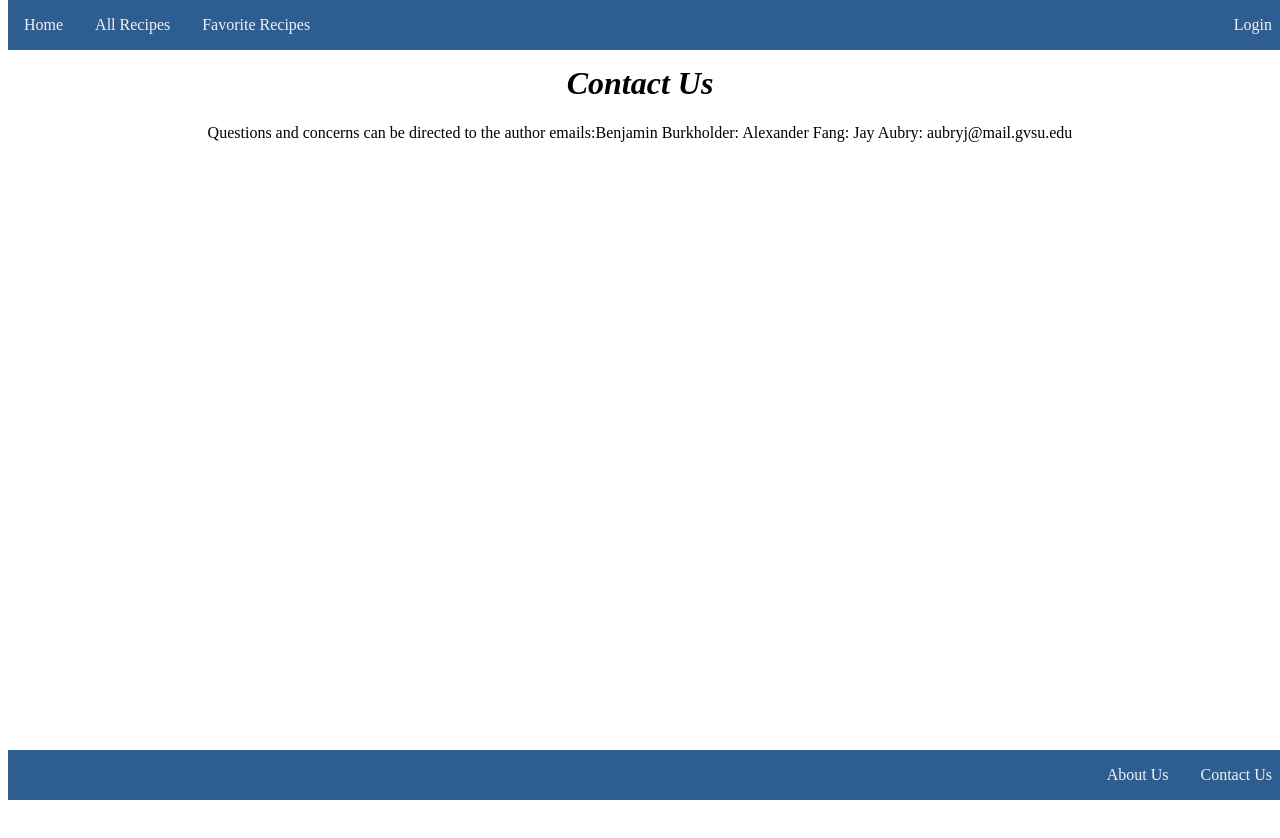
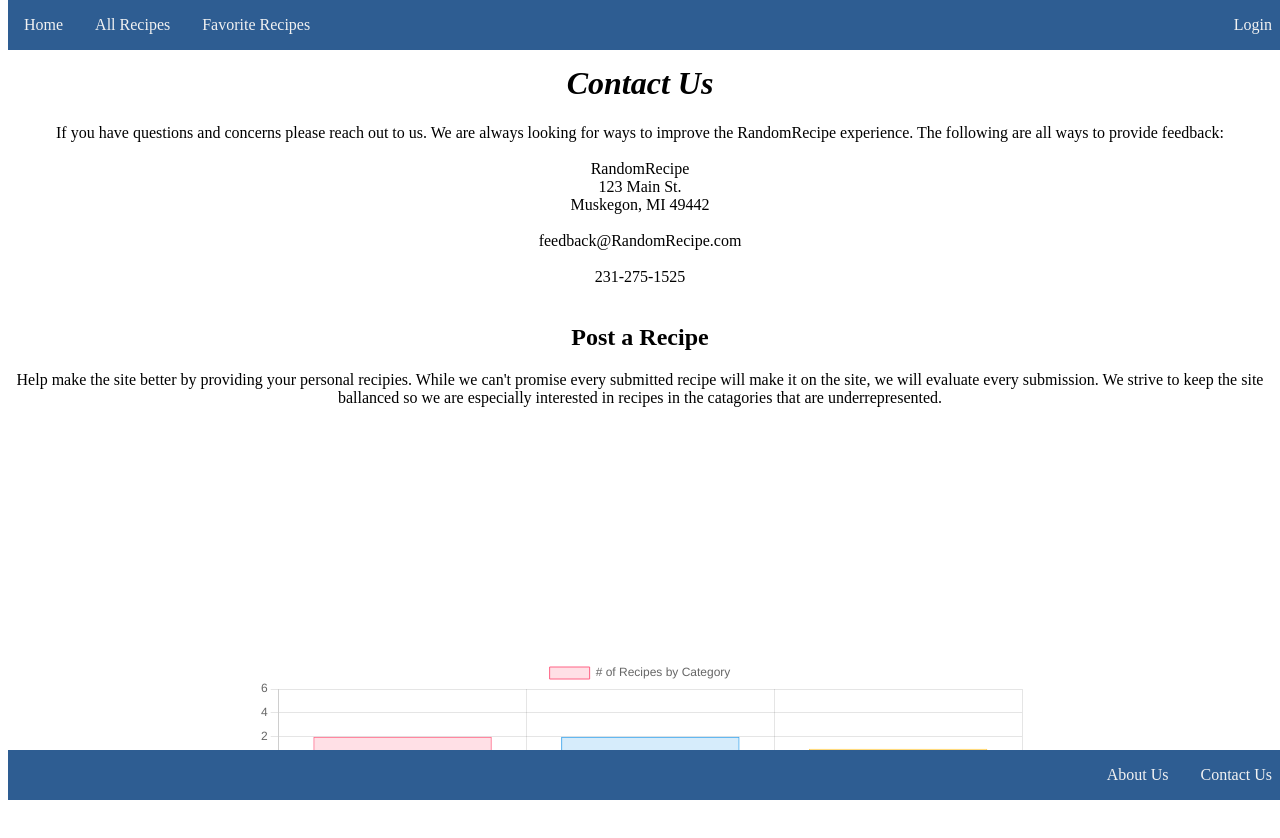
Before and after one commit to alexanderjfang/webappfinal, a Vue app: page /#/contactUs in a window 1280 px wide. Shown: the top 838 px of the page. Before the commit the page ends 800 px from the top, so only its background shows below. Built offline with nearby package versions, Linux system fonts and the light colour scheme.

Commit message:
Updates to About us and Contact US

```diff
--- a/src/views/AboutUs.vue
+++ b/src/views/AboutUs.vue
@@ -10,10 +10,7 @@
     </div>
     <div class="main">
       <h1 class="title">About Us</h1>
-      <a>A couple hungry students who are too indecisive to decide what we want for dinner.</a>
-    </div>
-    <div style="height: 30px">
-      <canvas id="myChart"></canvas>
+      <a>Alex Fang, Ben Burkholder, and Jay Aubry are amature cooks trying to make mealtime easier for everyone.  We think that simple, easy to make recipes should be available in one place without exessive ads or irrelevent backstories.  We are always interested in improving our site, if you have any recipes to add or suggestions please visit our Contact Us page.</a>
     </div>
     <div class = "navbarbottom">
       <a @click="contactUs">Contact Us</a>
@@ -25,7 +22,6 @@
 <script lang="ts">
 import { signOut, getAuth, User, Auth } from 'firebase/auth';
 import { Component, Vue } from 'vue-property-decorator';
-import Chart from 'chart.js/auto';
 @Component
 export default class AboutUs extends Vue {
   //LOGOUT LOGIC
@@ -57,45 +53,7 @@ export default class AboutUs extends Vue {
   }
   mounted():void{
     //LOGOUT LOGIC
-    const ctx = 'myChart';
-    const myChart = new Chart(ctx, {
-    type: 'bar',
-    data: {
-        labels: ['Entree', 'Snack', 'Breakfast'],
-        datasets: [{
-            label: '# of Recipes by Category',
-            data: [2, 2, 1],
-            backgroundColor: [
-                'rgba(255, 99, 132, 0.2)',
-                'rgba(54, 162, 235, 0.2)',
-                'rgba(255, 206, 86, 0.2)'
-            ],
-            borderColor: [
-                'rgba(255, 99, 132, 1)',
-                'rgba(54, 162, 235, 1)',
-                'rgba(255, 206, 86, 1)'
-            ],
-            borderWidth: 1
-        }]
-    },
-    options: {
-        // maintainAspectRatio: false,
-        scales: {
-            y: {
-                beginAtZero: true,
-                suggestedMax: 5,
-                ticks: {
-                  precision: 0
 
-                }
-
-            }
-        },
-        layout:{
-          padding:250
-        }
-    }
-});
 
     this.auth = getAuth();
     const user = this.auth.currentUser as User;
--- a/src/views/AllRecipes.vue
+++ b/src/views/AllRecipes.vue
@@ -26,6 +26,9 @@
             <td>{{u.prepTime}}</td>
         </tr>
     </table>
+    <br>
+    <br>
+    <br>
     <div class = "navbarbottom">
       <a @click="contactUs">Contact Us</a>
       <a @click="aboutUs">About Us</a>
--- a/src/views/ContactUs.vue
+++ b/src/views/ContactUs.vue
@@ -10,10 +10,27 @@
     </div>
     <div class="main">
       <h1 class="title">Contact Us</h1>
-      <a>Questions and concerns can be directed to the author emails:</a>
-      <a>Benjamin Burkholder: </a>
-      <a>Alexander Fang: </a>
-      <a>Jay Aubry: aubryj@mail.gvsu.edu</a>
+      <a>If you have questions and concerns please reach out to us. We are always looking for ways to improve the RandomRecipe experience.  The following are all ways to provide feedback:</a>
+      <br>
+      <br>
+      <a>RandomRecipe</a>
+      <br>
+      <a>123 Main St.</a>
+      <br>
+      <a>Muskegon, MI 49442</a>
+      <br>
+      <br>
+      <a>feedback@RandomRecipe.com</a>
+      <br>
+      <br>
+      <a>231-275-1525</a>
+      <br>
+      <br>
+      <h2>Post a Recipe</h2>
+      <a>Help make the site better by providing your personal recipies.  While we can't promise every submitted recipe will make it on the site, we will evaluate every submission.  We strive to keep the site ballanced so we are especially interested in recipes in the catagories that are underrepresented. </a>
+    </div>
+    <div style="height: 30px">
+      <canvas id="myChart"></canvas>
     </div>
     <div class = "navbarbottom">
       <a @click="contactUs">Contact Us</a>
@@ -25,6 +42,7 @@
 <script lang="ts">
 import { signOut, getAuth, User, Auth } from 'firebase/auth';
 import { Component, Vue } from 'vue-property-decorator';
+import Chart from 'chart.js/auto';
 @Component
 export default class AboutUs extends Vue {
   //LOGOUT LOGIC
@@ -56,6 +74,45 @@ export default class AboutUs extends Vue {
   }
   mounted():void{
     //LOGOUT LOGIC
+    const ctx = 'myChart';
+    const myChart = new Chart(ctx, {
+    type: 'bar',
+    data: {
+        labels: ['Entree', 'Snack', 'Breakfast'],
+        datasets: [{
+            label: '# of Recipes by Category',
+            data: [2, 2, 1],
+            backgroundColor: [
+                'rgba(255, 99, 132, 0.2)',
+                'rgba(54, 162, 235, 0.2)',
+                'rgba(255, 206, 86, 0.2)'
+            ],
+            borderColor: [
+                'rgba(255, 99, 132, 1)',
+                'rgba(54, 162, 235, 1)',
+                'rgba(255, 206, 86, 1)'
+            ],
+            borderWidth: 1
+        }]
+    },
+    options: {
+        // maintainAspectRatio: false,
+        scales: {
+            y: {
+                beginAtZero: true,
+                suggestedMax: 5,
+                ticks: {
+                  precision: 0
+
+                }
+
+            }
+        },
+        layout:{
+          padding:250
+        }
+    }
+});
     this.auth = getAuth();
     const user = this.auth.currentUser as User;
     const uid: string = this.auth.currentUser?.uid as string;
--- a/src/views/Favorites.vue
+++ b/src/views/Favorites.vue
@@ -27,6 +27,9 @@
             <td>{{u.prepTime}}</td>
         </tr>
     </table>
+    <br>
+    <br>
+    <br>
     <div class = "navbarbottom">
       <a @click="contactUs">Contact Us</a>
       <a @click="aboutUs">About Us</a>
```
